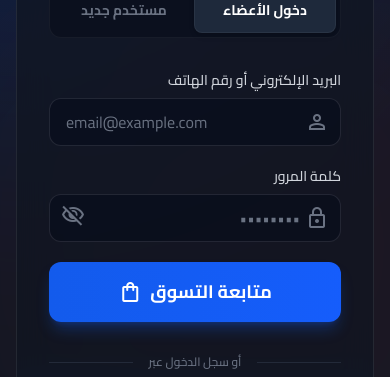
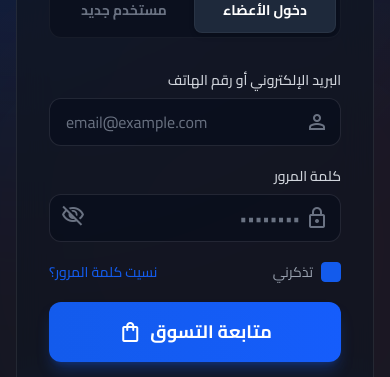
Before and after one commit to 0xA7med/Al3amer_Store, a React (Vite) app in the folder monorepo/apps/web/: page /login in a window 390 px wide. Shown: the part 467-844 px from the top of the page. Built offline with nearby package versions, Linux system fonts and the light colour scheme; no server answers.

Commit message:
feat: implement comprehensive login page with email/password, social, and phone OTP authentication.

```diff
--- a/monorepo/apps/web/src/pages/LoginPage.tsx
+++ b/monorepo/apps/web/src/pages/LoginPage.tsx
@@ -367,6 +367,24 @@ export function LoginPage() {
                                 </div>
                             </div>
 
+                            {mode === 'login' && (
+                                <div className="flex items-center justify-between">
+                                    <label className="flex items-center gap-2 cursor-pointer group">
+                                        <input
+                                            type="checkbox"
+                                            className="sr-only peer"
+                                            checked={rememberMe}
+                                            onChange={(e) => setRememberMe(e.target.checked)}
+                                        />
+                                        <div className="size-5 border border-gray-600 rounded bg-[#0a0f18] peer-checked:bg-primary peer-checked:border-primary flex items-center justify-center transition-all">
+                                            <span className="material-symbols-outlined text-white text-sm opacity-0 peer-checked:opacity-100">check</span>
+                                        </div>
+                                        <span className="text-sm text-gray-400 group-hover:text-gray-300">تذكرني</span>
+                                    </label>
+                                    <Link to="#" className="text-sm font-medium text-primary hover:text-blue-300 transition-colors">نسيت كلمة المرور؟</Link>
+                                </div>
+                            )}
+
                             <button
                                 type="submit"
                                 disabled={loading}
```
